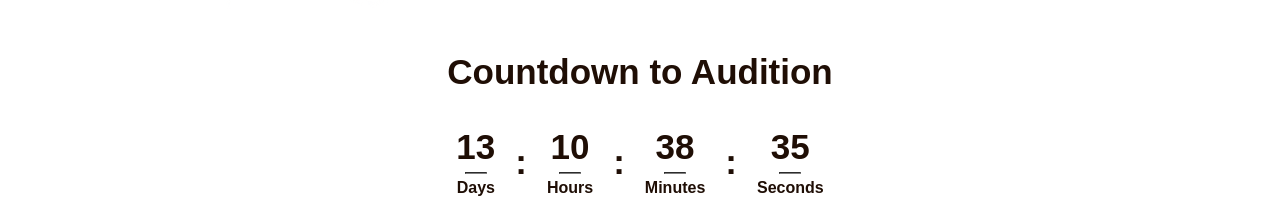
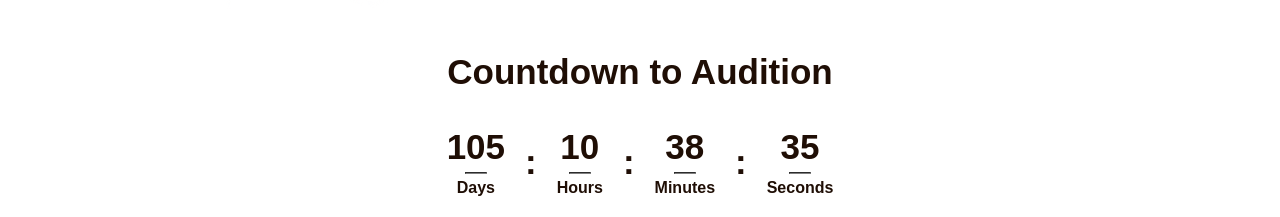
Before and after one commit to victor-velocity/Imomotimi-React-, a Next.js app: page / in a window 1280 px wide. Shown: the part 900-1117 px from the top of the page. Built offline with nearby package versions, Linux system fonts and the light colour scheme.

Commit message:
edited countdown date

```diff
--- a/src/components/countdown.js
+++ b/src/components/countdown.js
@@ -15,7 +15,7 @@ export default function Countdown({theme}) {
   const [expired, setExpired] = useState(false);
 
   useEffect(() => {
-    const countDownDate = new Date("Nov 30, 2024 23:59:59").getTime(); // Corrected the date format.
+    const countDownDate = new Date("Feb 30, 2025 23:59:59").getTime(); // Corrected the date format.
 
     const timer = setInterval(() => {
       const now = new Date().getTime();
```
